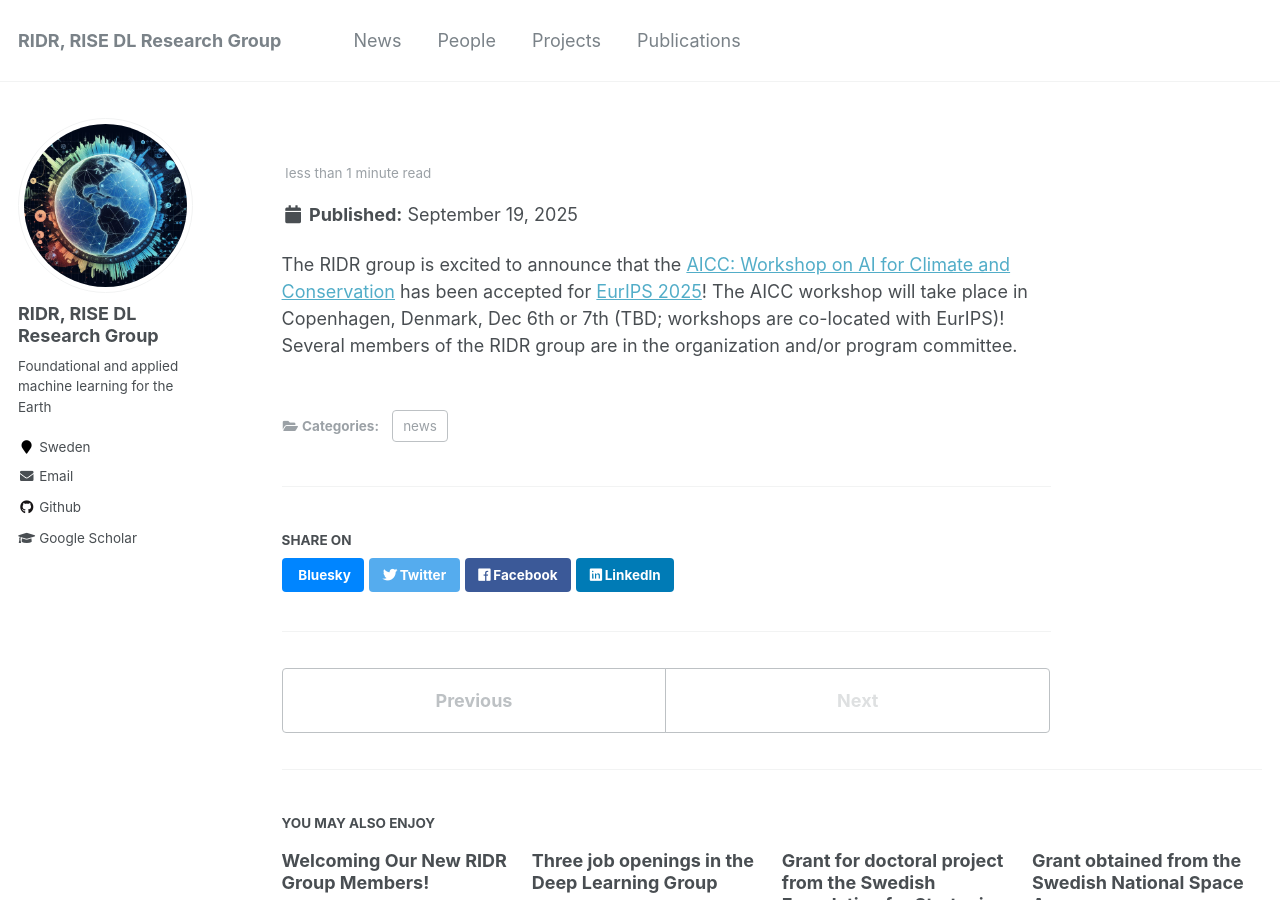
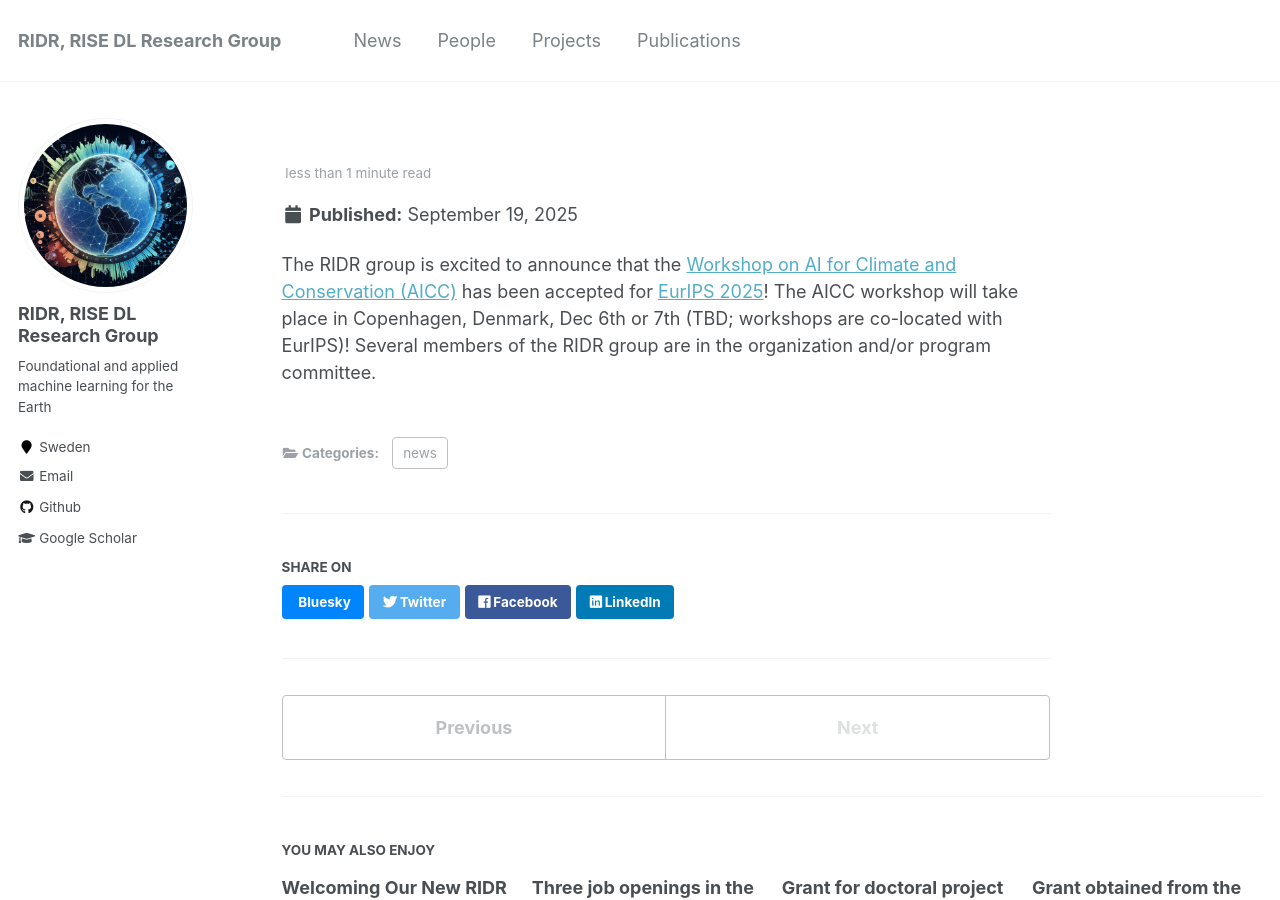
Before and after one commit to ridr-se/ridr-se.github.io, a Jekyll site: the page built from news/_posts/2025-09-19-aicc.md, in a window 1280 px wide and 900 px high. Built offline with Jekyll 4.4.1, drawn with Linux system fonts in a browser that asks for light colours.

```diff
--- a/news/_posts/2025-09-19-aicc.md
+++ b/news/_posts/2025-09-19-aicc.md
@@ -1,6 +1,6 @@
 ---
 title: Accepted EurIPS 2025 workshop: Workshop on AI for Climate and Conservation
-shortversion: "The RIDR group is excited to announce that the [AICC: Workshop on AI for Climate and Conservation](https://sites.google.com/g.harvard.edu/aicceurips) has been accepted for [EurIPS 2025](https://eurips.cc/workshops/)! The AICC workshop will take place in Copenhagen, Denmark, Dec 6th or 7th (TBD; workshops are co-located with EurIPS)! Several members of the RIDR group are in the organization and/or program committee.
+shortversion: "The RIDR group is excited to announce that the [Workshop on AI for Climate and Conservation (AICC)](https://sites.google.com/g.harvard.edu/aicceurips) has been accepted for [EurIPS 2025](https://eurips.cc/workshops/)! The AICC workshop will take place in Copenhagen, Denmark, Dec 6th or 7th (TBD; workshops are co-located with EurIPS)! Several members of the RIDR group are in the organization and/or program committee.
 "
 people:
 - Olof Mogren
@@ -8,5 +8,5 @@ people:
 - Aleksis Pirinen
 ---
 
-The RIDR group is excited to announce that the [AICC: Workshop on AI for Climate and Conservation](https://sites.google.com/g.harvard.edu/aicceurips) has been accepted for [EurIPS 2025](https://eurips.cc/workshops/)! The AICC workshop will take place in Copenhagen, Denmark, Dec 6th
+The RIDR group is excited to announce that the [Workshop on AI for Climate and Conservation (AICC)](https://sites.google.com/g.harvard.edu/aicceurips) has been accepted for [EurIPS 2025](https://eurips.cc/workshops/)! The AICC workshop will take place in Copenhagen, Denmark, Dec 6th
 or 7th (TBD; workshops are co-located with EurIPS)! Several members of the RIDR group are in the organization and/or program committee.
```
